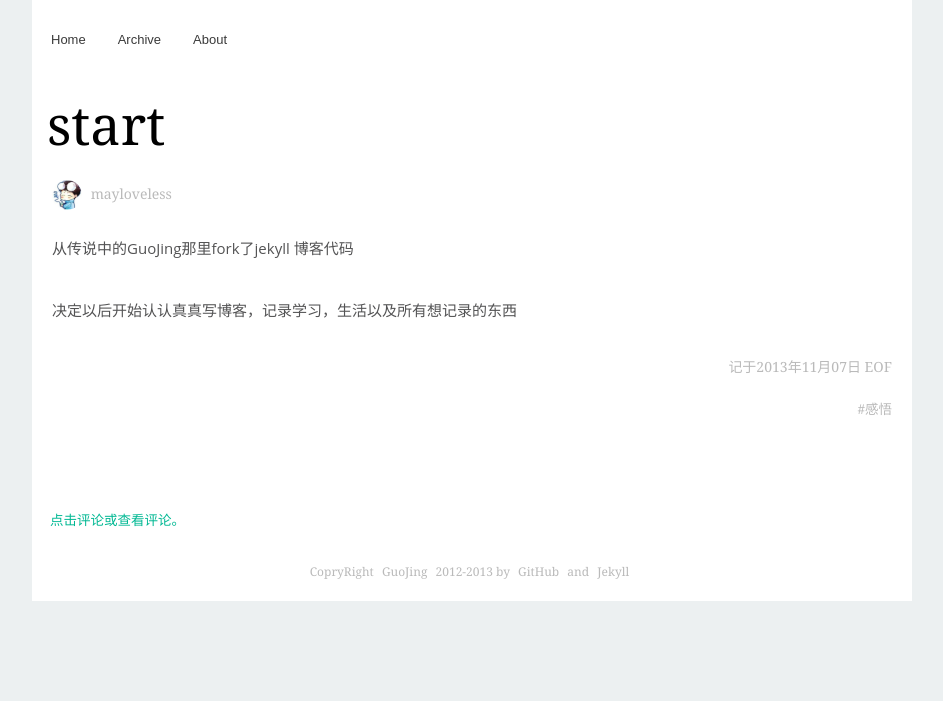
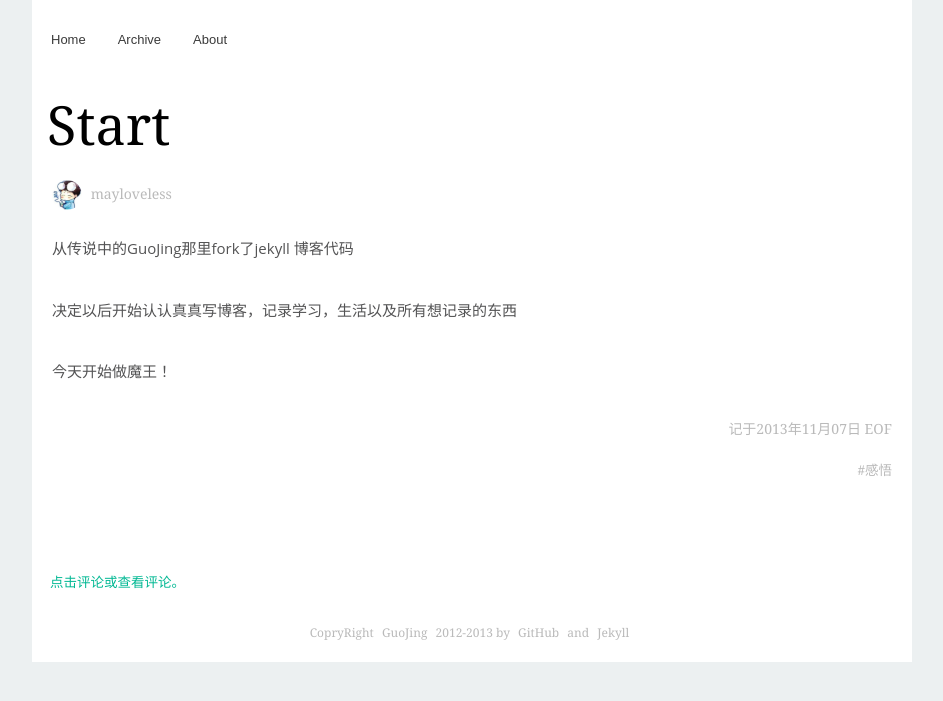
Before and after one commit to mayloveless/wanglingfei.github.com, a Jekyll site: the page built from _posts/nonsense/2013-11-07-start.md, in a window 1280 px wide. Shown: the top 701 px of the page, without its empty margins (168-1111 px from the left). Built offline with Jekyll 4.4.1, drawn with Linux system fonts in a browser that asks for light colours; nearby versions of some CDN libraries; library files that are not in the unit come from our copies; Markdown is read by kramdown in place of the engine named in the settings.

Commit message:
edit post

```diff
--- a/_posts/nonsense/2013-11-07-start.md
+++ b/_posts/nonsense/2013-11-07-start.md
@@ -1,6 +1,6 @@
 ---
 layout:     post
-title:      start
+title:      Start
 category: nonsense
 description: 起点
 tags: 感悟
@@ -9,3 +9,5 @@ tags: 感悟
 从传说中的GuoJing那里fork了jekyll 博客代码
 
 决定以后开始认认真真写博客，记录学习，生活以及所有想记录的东西
+
+今天开始做魔王！
```
